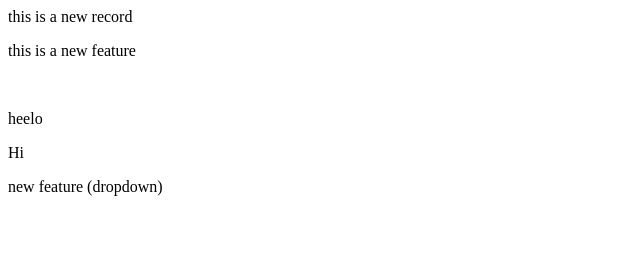
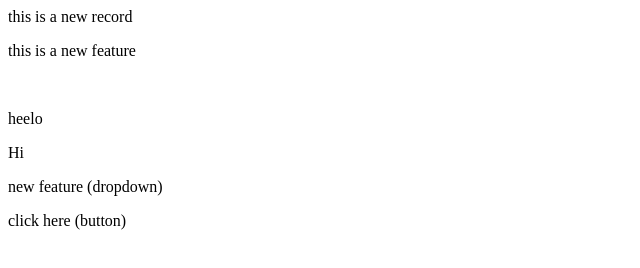
Before and after one commit to suvayusingha-design/localrepo, a plain HTML site: page index.html in a window 1280 px wide. Shown: the whole page, without its empty margins (0-640 px from the left). Drawn offline with Linux system fonts and the light colour scheme.

Commit message:
add features

```diff
--- a/index.html
+++ b/index.html
@@ -4,3 +4,4 @@
 <P>heelo</P>
 <p> Hi </p>
 <p> new feature (dropdown) </p>
+<P> click here (button)  </P>
```
